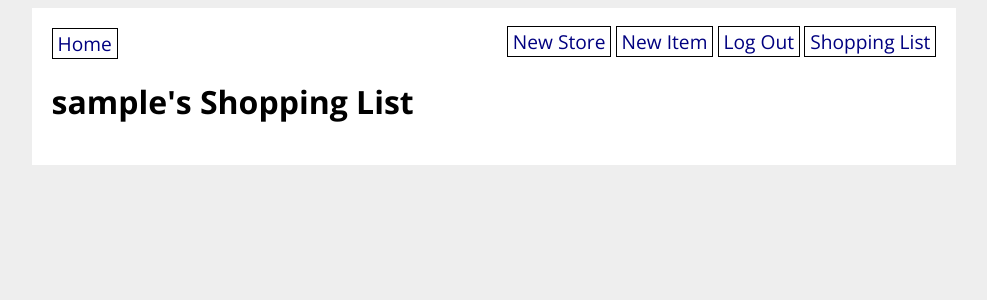
After one commit to JohnSV18/BEW1.2-Grocery-homework, a Flask app: page /shopping_list in a window 1280 px wide. The commit adds this page. Shown: the top 300 px of the page, without its empty margins (146-1133 px from the left). Run offline with Flask 2, Linux system fonts and the light colour scheme; the visitor is signed in with stand-in values (Sample User, id 1); data comes from the database, SQL or seed files in the repository; both versions use the stored data as it was after the commit; data that the repository does not hold is empty.

Commit message:
completed

```diff
--- a/grocery_app/routes.py
+++ b/grocery_app/routes.py
@@ -109,8 +109,30 @@ def item_detail(item_id):
 
         flash('You have Succesfully updated your item')
         return redirect(url_for('main.item_detail', item_id=item.id, item=item))
-    print("herererererererere")
     return render_template('item_detail.html', item=item, form=form)
+
+@main.route('/add_to_shopping_list/<item_id>', methods=['POST'])
+def add_to_shopping_list(item_id):
+    # ... adds item to current_user's shopping list
+    item = GroceryItem.query.get(item_id)
+    current_user.shopping_list_items.append(item)
+    db.session.add(current_user)
+    db.session.commit()
+    shopping_list_items = current_user.shopping_list_items
+    print('*******Trying to print shopping list items********')
+    print(shopping_list_items)
+    flash('This your list')
+
+    return render_template('shopping_list.html', shopping_list_items=shopping_list_items)
+
+@main.route('/shopping_list')
+@login_required
+def shopping_list():
+    # ... get logged in user's shopping list items ...
+    shopping_list_items = current_user.shopping_list_items
+    # ... display shopping list items in a template ...
+    return render_template('shopping_list.html', shopping_list_items = shopping_list_items)
+
 
 # routes.py
 
--- a/grocery_app/templates/base.html
+++ b/grocery_app/templates/base.html
@@ -18,6 +18,7 @@
                     <a href="/new_store">New Store</a>
                     <a href="/new_item">New Item</a>
                     <a href="/logout">Log Out</a>
+                    <a href="/shopping_list">Shopping List</a>
                     {% else %}
                     <a href="/login">Log In</a>
                     <a href="/signup">Sign Up</a>
--- /dev/null
+++ b/grocery_app/templates/shopping_list.html
@@ -0,0 +1,21 @@
+{% extends 'base.html' %}
+{% block content %}
+
+<h1>{{ current_user.username }}'s Shopping List</h1>
+
+{% for item in shopping_list_items %}
+<div class="list">
+
+    <div class="item-details">
+        <a href="/item/{{ item.id }}"><img src="{{ item.photo_url }}" alt="{{ item.name }}" width="200px">
+        <p><strong>{{ item.name }}</strong></p></a>
+        <p><strong>Price: ${{ item.price }}</strong></p>
+
+    </div>
+
+</div>
+{% endfor %}
+
+
+
+{% endblock %}
--- a/grocery_app/templates/store_detail.html
+++ b/grocery_app/templates/store_detail.html
@@ -4,6 +4,7 @@
 <h1>Store - {{ store.title }}</h1>
 
 <strong>Address:</strong> {{ store.address }}
+<p><strong>Created by:{{ current_user.username }}</strong></p>
 
 <h2>Items</h2>
 
@@ -13,6 +14,8 @@
         <a href="/item/{{ item.id }}"><img src="{{ item.photo_url }}" alt="{{ item.name }}" width="200px">
         <p><strong>{{ item.name }}</strong></p></a>
         <p><strong>Price: ${{ item.price }}</strong></p>
+
+
     </div>
     {% endfor %}
 </div>
```
Also changed, not shown: grocery_app/models.py (+11 -0 lines), grocery_app/templates/item_detail.html (+8 -0 lines), grocery_app/database.db.
